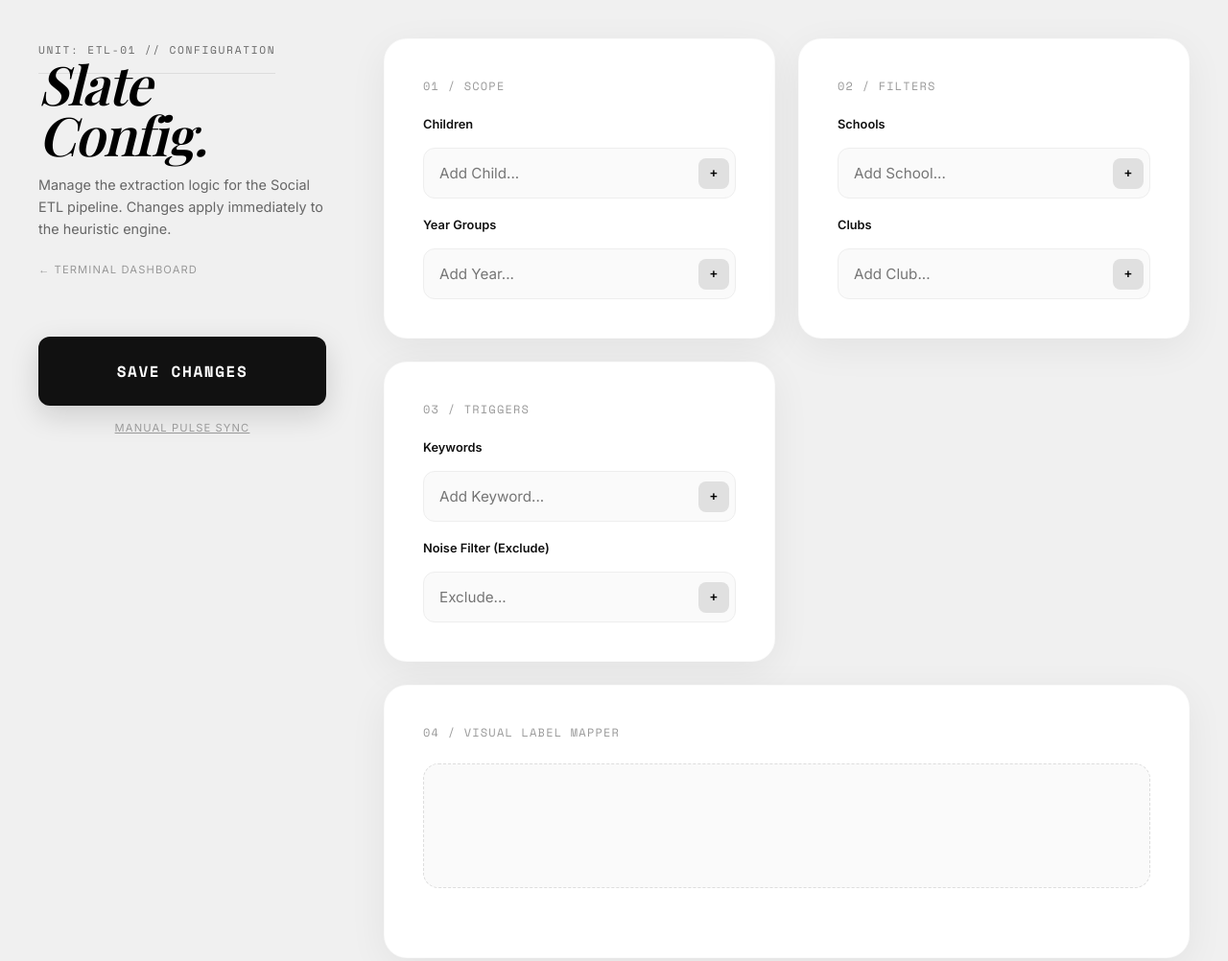
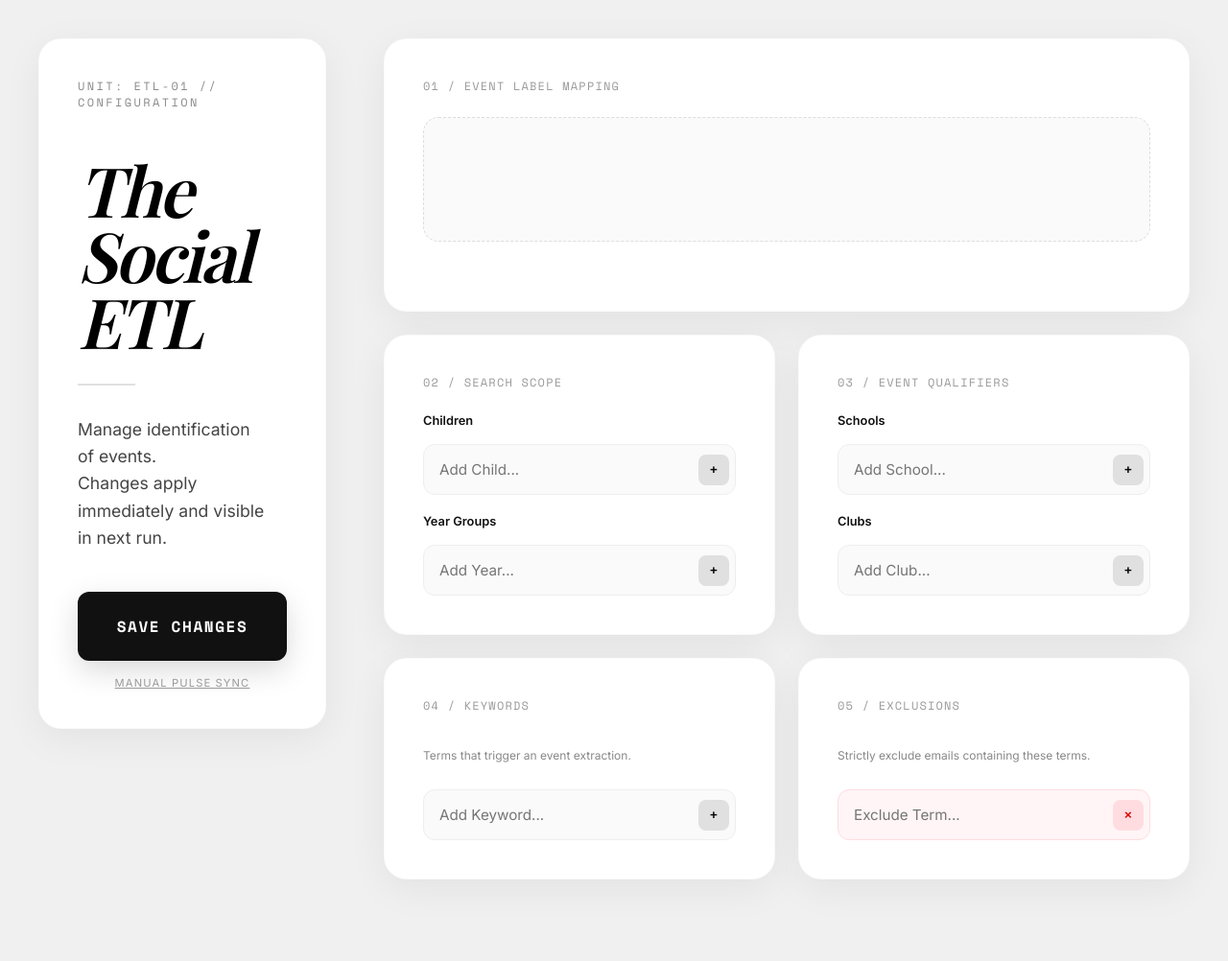
Before and after one commit to Dewsbex/social-etl-scheduler, a plain HTML site: page templates/settings.html in a window 1280 px wide. Shown: the whole page at 96% size. After the commit the page ends 957 px from the top, so only its background shows below. Drawn offline with nearby package versions, Linux system fonts and the light colour scheme; no server answers; a web font is replaced by a local one.

Commit message:
UI: Vibe Station v118 (Manifesto + Orb Blue Styling)

```diff
--- a/templates/settings.html
+++ b/templates/settings.html
@@ -37,52 +37,63 @@
             .header-panel { position: relative; top: 0; }
         }
 
-        /* LEFT COLUMN: The "Manifesto" Sidebar */
+        /* --- LEFT COLUMN: THE MANIFESTO TILE --- */
         .header-panel {
             position: sticky;
             top: 40px;
+            height: calc(100vh - 80px); /* Full viewport height minus padding */
             display: flex;
             flex-direction: column;
-            gap: 2rem;
+        }
+
+        .manifesto-card {
+            background: #FFFFFF;
+            border-radius: 24px;
+            padding: 3rem;
+            box-shadow: 0 10px 40px rgba(0,0,0,0.06);
+            height: 100%;
+            display: flex;
+            flex-direction: column;
+            justify-content: space-between; /* Pushes Save button to bottom */
+            box-sizing: border-box;
+        }
+
+        .unit-badge {
+            font-family: 'Space Mono', monospace;
+            font-size: 0.75rem;
+            letter-spacing: 0.2em;
+            text-transform: uppercase;
+            color: #888;
+            margin-bottom: 3rem;
+            display: block;
         }
 
         .brand-title {
             font-family: 'Playfair Display', serif;
-            font-size: 3.5rem;
-            font-weight: 600;
+            font-size: 4.5rem; /* Hero Scale */
+            font-weight: 500;
             font-style: italic;
             line-height: 0.95;
-            letter-spacing: -0.03em;
-            margin: 0;
+            letter-spacing: -0.04em;
             color: #000;
+            margin: 0 0 2rem 0;
         }
 
-        .unit-badge {
-            font-family: 'Space Mono', monospace;
-            font-size: 0.7rem;
-            letter-spacing: 0.15em;
-            text-transform: uppercase;
-            color: #666;
-            padding-bottom: 1rem;
-            border-bottom: 1px solid #ddd;
+        .separator-line {
+            width: 60px;
+            height: 2px;
+            background-color: #E0E0E0;
+            margin-bottom: 2rem;
         }
 
         .context-text {
-            font-size: 0.9rem;
+            font-family: 'Inter', sans-serif;
+            font-size: 1.1rem;
             line-height: 1.6;
-            color: #666;
+            color: #444;
+            max-width: 90%;
+            margin-bottom: auto; /* Allow text to sit comfortably */
         }
-
-        .nav-link {
-            font-size: 0.7rem;
-            text-transform: uppercase;
-            letter-spacing: 0.1em;
-            color: #999;
-            text-decoration: none;
-            margin-top: 10px;
-            display: inline-block;
-        }
-        .nav-link:hover { color: #000; }
 
         /* RIGHT COLUMN: The Masonry Layout */
         .cards-grid {
@@ -190,7 +201,13 @@
             gap: 6px;
         }
 
-        .category-tag.danger { border-color: #FF0055; color: #FF0055; background: #FFF5F7; }
+        /* --- EXCLUSION TAGS (Red Borders) --- */
+        .category-tag.danger {
+            color: #d00;
+            border-color: #fcc;
+            background: #fff5f5;
+            border-radius: 20px;
+        }
 
         .delete-btn { color: #CCC; cursor: pointer; font-weight: bold; font-size: 1.2rem; line-height: 1; }
         .delete-btn:hover { color: #FF0055; }
@@ -247,19 +264,30 @@
         .bucket-drawer h4 { margin: 0 0 10px 0; font-size: 0.7rem; text-transform: uppercase; color: #999; letter-spacing: 0.1em; }
 
         .bucket-tags { display: flex; flex-wrap: wrap; gap: 6px; }
+        /* --- MAPPED ITEMS: ORB BLUE PILLS --- */
         .assigned-chip {
-            background: #F8F8F8;
-            border: 1px solid #EEE;
-            padding: 2px 8px;
-            border-radius: 4px;
-            font-size: 0.7rem;
-            color: #666;
+            /* Socratic Orb Eye Blue */
+            border: 1px solid #00BFFF;
+            background-color: rgba(0, 191, 255, 0.05); /* Very faint blue fill */
+            color: #00BFFF;
+
+            border-radius: 20px; /* Full Pill Shape */
+            padding: 4px 12px;
+            font-size: 0.85rem;
+            font-weight: 600;
             display: flex;
             align-items: center;
-            gap: 5px;
+            gap: 6px;
+            margin-top: 4px;
         }
-        .remove-id { color: #CCC; cursor: pointer; font-weight: bold; }
-        .remove-id:hover { color: #FF0055; }
+
+        .assigned-chip .remove-id {
+            color: #00BFFF;
+            opacity: 0.6;
+            cursor: pointer;
+            font-weight: bold;
+        }
+        .assigned-chip .remove-id:hover { opacity: 1; }
 
         /* =========================================
            6. ACTIONS (The Big Save Button)
@@ -309,32 +337,50 @@
 <div class="settings-container">
 
     <div class="header-panel">
+        <div class="vibe-card manifesto-card">
+
             <div>
                 <span class="unit-badge">UNIT: ETL-01 // CONFIGURATION</span>
-            <h1 class="brand-title">Slate<br>Config.</h1>
+
+                <h1 class="brand-title">The<br>Social ETL</h1>
+
+                <div class="separator-line"></div>
+
                 <p class="context-text">
-                Manage the extraction logic for the Social ETL pipeline. Changes apply immediately to the heuristic engine.
+                    Manage identification of events.<br>
+                    Changes apply immediately and visible in next run.
                 </p>
-            <a href="/dashboard" class="nav-link">← Terminal Dashboard</a>
             </div>
 
-        <div>
+            <div class="action-area">
                 <div id="saveStatus" style="text-align:center; font-size:0.7rem; color:#00aa00; height:20px; margin-bottom:10px;"></div>
                 <button type="button" class="save-btn" onclick="saveSettings()">SAVE CHANGES</button>
                 <div class="sync-pulse" onclick="triggerSync()" id="syncBtn">Manual Pulse Sync</div>
+            </div>
+
         </div>
     </div>
 
     <div class="cards-grid">
 
+        <div class="vibe-card card-full-width">
+            <span class="card-label">01 / Event Label Mapping</span>
+
+            <div class="mapper-section">
+                <div class="chip-pool" id="keywordPool"></div>
+
+                <div id="childBuckets" class="buckets-grid"></div>
+            </div>
+        </div>
+
         <div class="vibe-card">
-            <span class="card-label">01 / Scope</span>
+            <span class="card-label">02 / Search Scope</span>
 
             <label style="font-size:0.8rem; font-weight:600; margin-bottom:5px; display:block;">Children</label>
             <div id="childrenTags" class="tag-display-area"></div>
             <div class="input-slot">
                 <input type="text" id="childrenInput" placeholder="Add Child...">
-                <button type="button" onclick="addTag('children')">+</button>
+                <button onclick="addTag('children')">+</button>
             </div>
 
             <div style="height:20px;"></div>
@@ -343,18 +389,18 @@
             <div id="year_groupsTags" class="tag-display-area"></div>
             <div class="input-slot">
                 <input type="text" id="year_groupsInput" placeholder="Add Year...">
-                <button type="button" onclick="addTag('year_groups')">+</button>
+                <button onclick="addTag('year_groups')">+</button>
             </div>
         </div>
 
         <div class="vibe-card">
-            <span class="card-label">02 / Filters</span>
+            <span class="card-label">03 / Event Qualifiers</span>
 
             <label style="font-size:0.8rem; font-weight:600; margin-bottom:5px; display:block;">Schools</label>
             <div id="schoolsTags" class="tag-display-area"></div>
             <div class="input-slot">
                 <input type="text" id="schoolsInput" placeholder="Add School...">
-                <button type="button" onclick="addTag('schools')">+</button>
+                <button onclick="addTag('schools')">+</button>
             </div>
 
             <div style="height:20px;"></div>
@@ -363,37 +409,33 @@
             <div id="clubsTags" class="tag-display-area"></div>
             <div class="input-slot">
                 <input type="text" id="clubsInput" placeholder="Add Club...">
-                <button type="button" onclick="addTag('clubs')">+</button>
+                <button onclick="addTag('clubs')">+</button>
             </div>
         </div>
 
         <div class="vibe-card">
-            <span class="card-label">03 / Triggers</span>
+            <span class="card-label">04 / Keywords</span>
+            <p style="font-size:0.75rem; color:#888; margin-bottom:1rem;">
+                Terms that trigger an event extraction.
+            </p>
 
-            <label style="font-size:0.8rem; font-weight:600; margin-bottom:5px; display:block;">Keywords</label>
             <div id="general_keywordsTags" class="tag-display-area"></div>
             <div class="input-slot">
                 <input type="text" id="general_keywordsInput" placeholder="Add Keyword...">
-                <button type="button" onclick="addTag('general_keywords')">+</button>
-            </div>
-
-            <div style="height:20px;"></div>
-
-            <label style="font-size:0.8rem; font-weight:600; margin-bottom:5px; display:block;">Noise Filter (Exclude)</label>
-            <div id="exclude_keywordsTags" class="tag-display-area"></div>
-            <div class="input-slot">
-                <input type="text" id="exclude_keywordsInput" placeholder="Exclude...">
-                <button type="button" onclick="addTag('exclude_keywords')">+</button>
+                <button onclick="addTag('general_keywords')">+</button>
             </div>
         </div>
 
-        <div class="vibe-card card-full-width">
-            <span class="card-label">04 / Visual Label Mapper</span>
+        <div class="vibe-card">
+            <span class="card-label">05 / Exclusions</span>
+            <p style="font-size:0.75rem; color:#888; margin-bottom:1rem;">
+                Strictly exclude emails containing these terms.
+            </p>
 
-            <div class="mapper-section">
-                <div class="chip-pool" id="keywordPool"></div>
-
-                <div id="childBuckets" class="buckets-grid"></div>
+            <div id="exclude_keywordsTags" class="tag-display-area"></div>
+            <div class="input-slot" style="border-color: #ffdce0; background: #fff5f6;">
+                <input type="text" id="exclude_keywordsInput" placeholder="Exclude Term..." style="color: #d00;">
+                <button onclick="addTag('exclude_keywords')" style="color:#d00; background:#ffdce0;">×</button>
             </div>
         </div>
 
```
Lines whose indentation alone changed are shown as unchanged.
